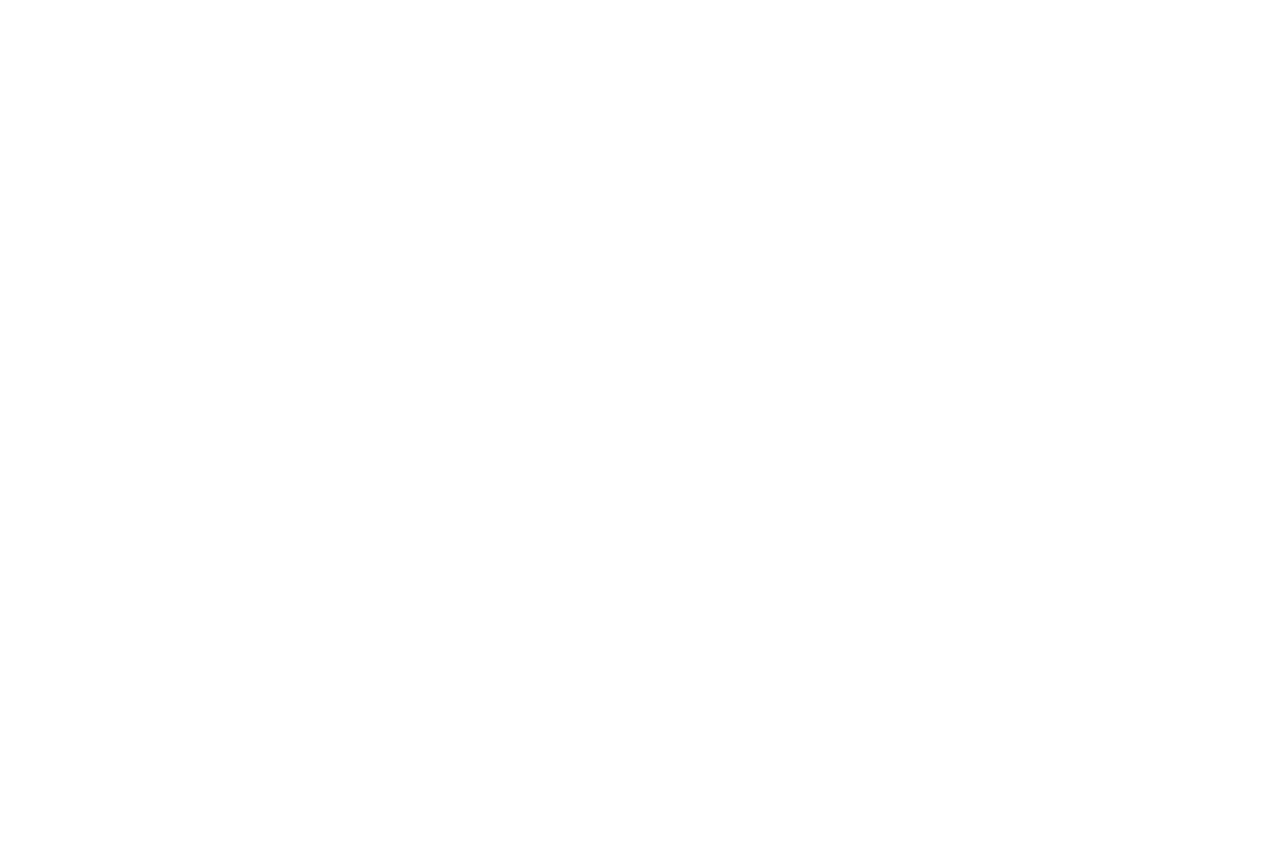
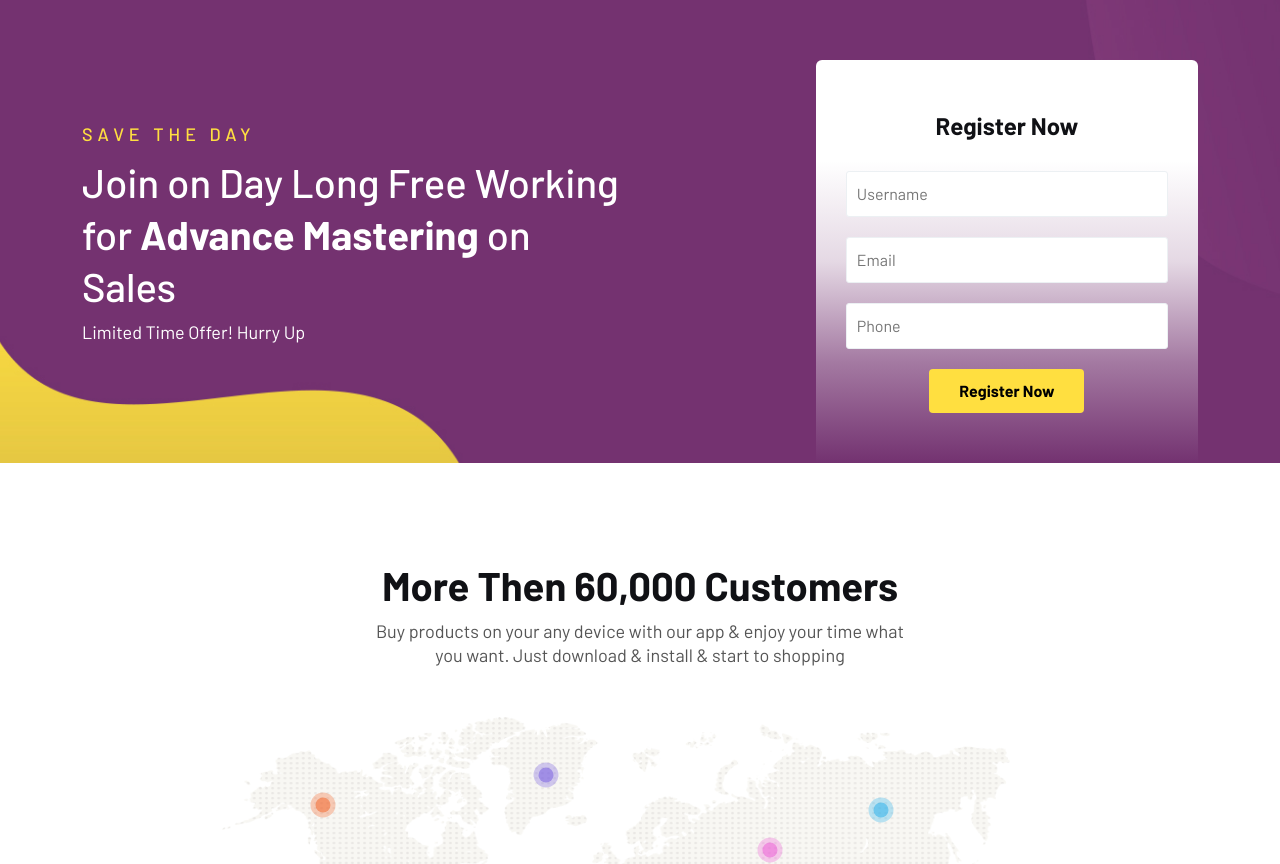
Before and after one commit to zahoorshinwari/e-commerce-website, a React (Vite) app: page / in a window 1280 px wide. Shown: the part 2780-3644 px from the top of the page. Before the commit the page ends 2730 px from the top, so only its background shows below. Built offline with nearby package versions, Linux system fonts and the light colour scheme.

Commit message:
registration and location section

```diff
--- a/src/home/CategoryShowCase.jsx
+++ b/src/home/CategoryShowCase.jsx
@@ -19,8 +19,8 @@
     const [items, setItems] = useState(ProductData);
 
     // category based on filtering
-    const filterItem = (category) => {
-        const filteredItems = ProductData.filter(item => item.cate === category);
+    const filterItem = (categoryItem) => {
+        const filteredItems = ProductData.filter(item => item.cate === categoryItem);
         setItems(filteredItems);
     };
 
@@ -41,7 +41,7 @@
                     <h2>{title}</h2>
                     <div className='course-filter-group'>
                         <ul className='lab-ul'>
-                            <li onClick={() => filterItem("All")}>All</li>
+                            <li onClick={() => setItems(ProductData)}>All</li>
                             <li onClick={() => filterItem("Shoes")}>Shoes</li>
                             <li onClick={() => filterItem("Bags")}>Bags</li>
                             <li onClick={() => filterItem("Phones")}>Phones</li>
--- a/src/home/Home.jsx
+++ b/src/home/Home.jsx
@@ -2,6 +2,8 @@
 import Banner from './Banner'
 import HomeCategory from './HomeCategory'
 import CategoryShowCase from './CategoryShowCase'
+import Register from './Register'
+import LocationSprade from './LocationSprade'
 
 const Home = () => {
     return (
@@ -10,6 +12,8 @@
             <Banner />
             <HomeCategory />
             <CategoryShowCase />
+            <Register />
+            <LocationSprade />
         </div>
     )
 }
--- /dev/null
+++ b/src/home/LocationSprade.jsx
@@ -0,0 +1,44 @@
+import React from 'react'
+import { Link } from 'react-router-dom';
+
+const title = "More Then 60,000 Customers";
+
+const desc = "Buy products on your any device with our app & enjoy your time what you want. Just download & install & start to shopping";
+
+const clientsList = [ { imgUrl: '/src/assets/images/clients/avater.jpg', imgAlt: 'education thumb rajibraj91 rajibraj', text: 'From Uk', }, { imgUrl: '/src/assets/images/clients/avater.jpg', imgAlt: 'education thumb rajibraj91 rajibraj', text: 'Join with Us', }, { imgUrl: '/src/assets/images/clients/avater.jpg', imgAlt: 'education thumb rajibraj91 rajibraj', text: 'From USA', }, { imgUrl: '/src/assets/images/clients/avater.jpg', imgAlt: 'education thumb rajibraj91 rajibraj', text: 'Join with Us', }, { imgUrl: '/src/assets/images/clients/avater.jpg', imgAlt: 'education thumb rajibraj91 rajibraj', text: 'Join with Us', }, { imgUrl: '/src/assets/images/clients/avater.jpg', imgAlt: 'education thumb rajibraj91 rajibraj', text: 'Join with Us', }, { imgUrl: '/src/assets/images/clients/avater.jpg', imgAlt: 'education thumb rajibraj91 rajibraj', text: 'Join with Us', }, ]
+
+const LocationSprade = () => {
+  return (
+    <div className='clients-section style-2 padding-tb'>
+            <div className='container'>
+                <div className='section-header text-center'>
+                    <h2 className='title'>{title}</h2>
+                        <p>{desc}</p>
+                </div>
+
+                {/* main content */}
+                <div className='section-wrapper'>
+                    <div className='clients'>
+                        {
+                            clientsList.map((val, i) => (
+                                <div key={i} className='client-list'>
+                                    <Link to="/sign-up" className='client-content'>
+                                        <span>{val.text}</span>
+                                    </Link>
+                                    <div className='client-thumb'>
+                                        <img src={val.imgUrl} alt='' />
+                                    </div>
+
+                                </div>
+
+                            ))
+                        }
+
+                    </div>
+                </div>
+            </div>
+    </div>
+  )
+}
+
+export default LocationSprade
--- /dev/null
+++ b/src/home/Register.jsx
@@ -0,0 +1,47 @@
+import React from 'react'
+
+const subTitle = "Save the Day"
+
+const title = (
+    <h2 className='title'>Join on Day Long Free Working for <b>Advance  <span>Mastering</span></b> on Sales</h2>
+)
+
+const desc = "Limited Time Offer! Hurry Up"
+
+const Register = () => {
+  return (
+    <section className='register-section padding-tb pb-0'>
+        <div className='container'>
+            <div className='row g-4 row-cols-lg-2 row-cols-1 align-items-center'>
+                <div className='col'>
+                    <div className='section-header'>
+                        <span className='subtitle'>{subTitle}</span>
+                            {title}
+                            <p>{desc}</p>
+                    </div>
+                </div>
+
+                <div className='col'>
+                    <div className='section-wrapper'>
+                        <h4>Register Now</h4>
+                        <form className='register-form'>
+                            <input type="text" name='name' placeholder='Username' className='reg-input' />
+                            <input type="email" name='email' placeholder='Email' className='reg-input' />
+                            <input type="number" name='number' placeholder='Phone' className='reg-input' />
+
+                            <button type='submit' className='lab-btn'>
+                                    Register Now
+                            </button>
+                        </form>
+
+                    </div>
+
+                </div>
+            </div>
+        </div>
+
+    </section>
+  )
+}
+
+export default Register
```
